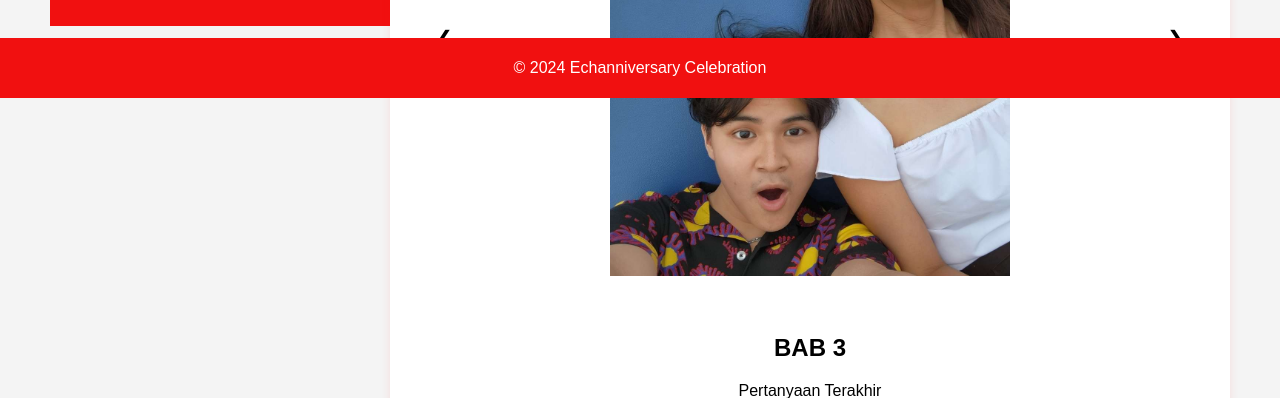
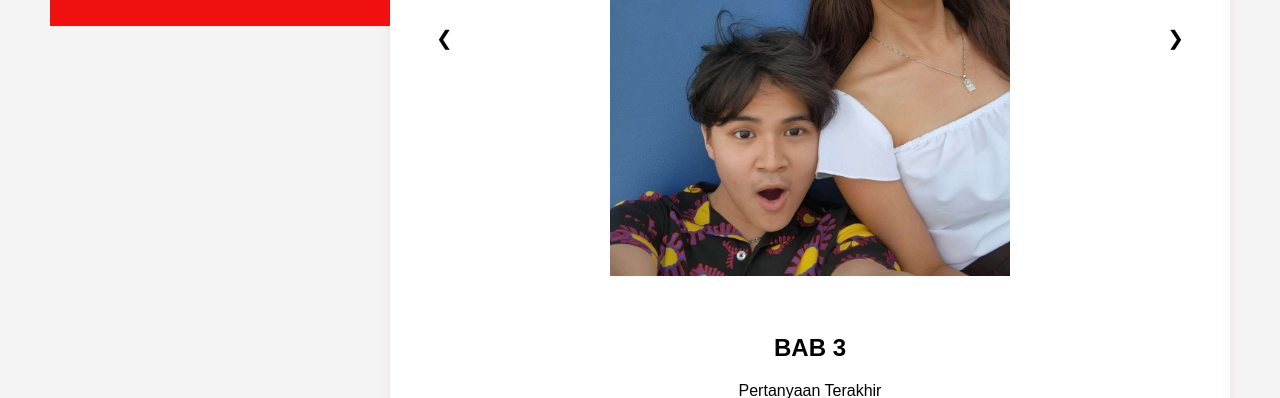
Before and after one commit to chandgraal/1stanniv, a plain HTML site: page index.html in a window 1280 px wide. Shown: the part 702-1100 px from the top of the page. Drawn offline with Linux system fonts and the light colour scheme.

Commit message:
Update index.html

```diff
--- a/index.html
+++ b/index.html
@@ -29,15 +29,7 @@
             box-shadow: 0 0 10px rgba(241, 5, 5, 0.1);
         }
 
-        footer {
-            text-align: center;
-            padding: 5px;
-            background-color: #f11010;
-            color: white;
-            position: fixed;
-            bottom: 0;
-            width: 100%;
-        }
+
     </style>
 </head>
 <body>
@@ -333,9 +325,7 @@
         </p>
     </section>
 
-    <footer>
-        <p>&copy; 2024 Echanniversary Celebration</p>
-    </footer>
+
 
 </body>
 </html>
```
